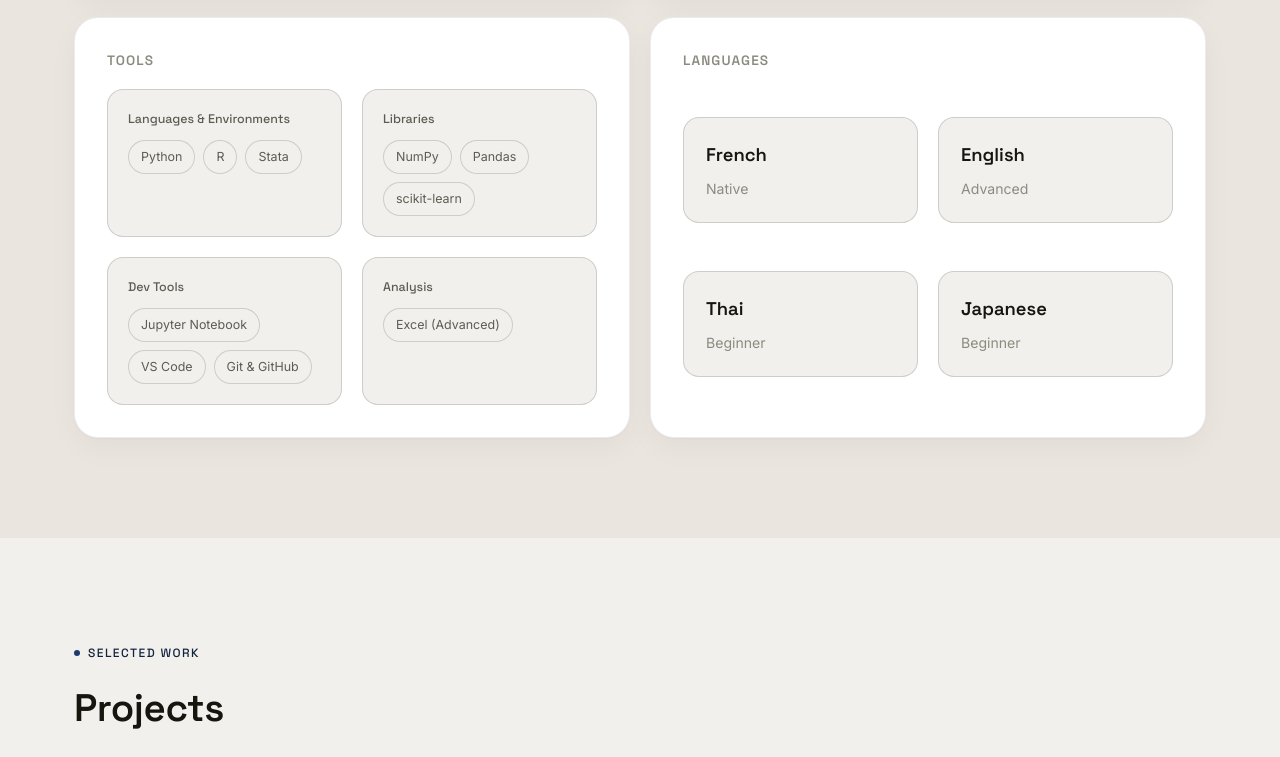
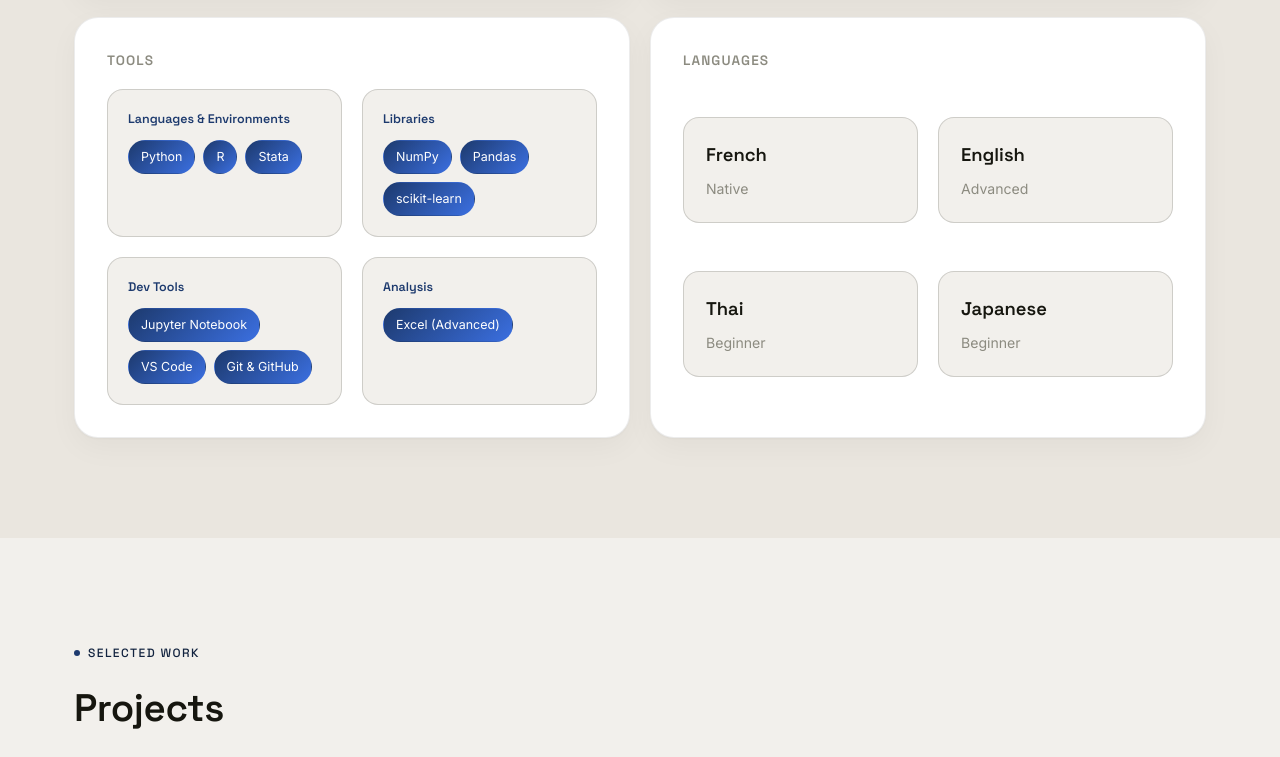
Before and after one commit to Annaatg/Portfolio, a plain HTML site: page index.html in a window 1280 px wide. Shown: the part 3235-3992 px from the top of the page. Drawn offline with Linux system fonts and the light colour scheme.

Commit message:
Color the Tools card category titles blue, gradient the tag chips (#22)
Scoped to the Tools card only (.tool-tile-label / .tool-tile .tag-chip)
so the Skills service cards' tags are unaffected: category labels
(Languages & Environments, Libraries, Dev Tools, Analysis) now use
the accent blue, and the tool chips (Python, R, Stata, NumPy...) get
a blue gradient fill with white text instead of the plain outline
style.


Claude-Session: https://claude.ai/code/session_01AxbFoZgN3brWCyt3xGpQXH

Co-authored-by: Claude <noreply@anthropic.com>

```diff
--- a/css/style.css
+++ b/css/style.css
@@ -726,12 +726,19 @@ h1, h2, h3, h4, h5 {
 .tool-tile-label {
   font-family: var(--font-display);
   font-size: 0.78rem;
-  color: var(--text-muted);
+  font-weight: 600;
+  color: var(--accent);
   margin-bottom: 10px;
 }
 
 .tool-tile .service-tags {
   margin-top: 0;
+}
+
+.tool-tile .tag-chip {
+  background: linear-gradient(135deg, var(--accent), var(--accent-bright));
+  border-color: transparent;
+  color: #fff;
 }
 
 .lang-grid {
```
